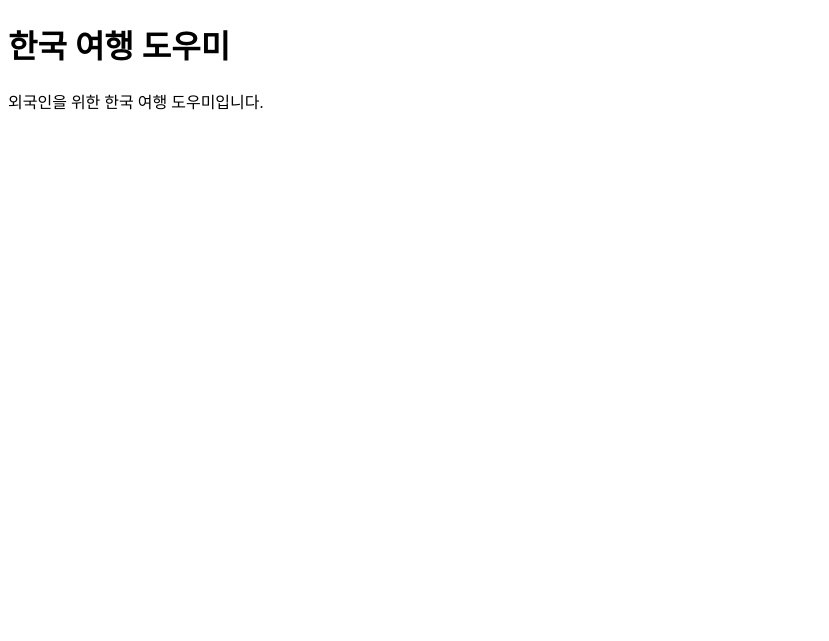
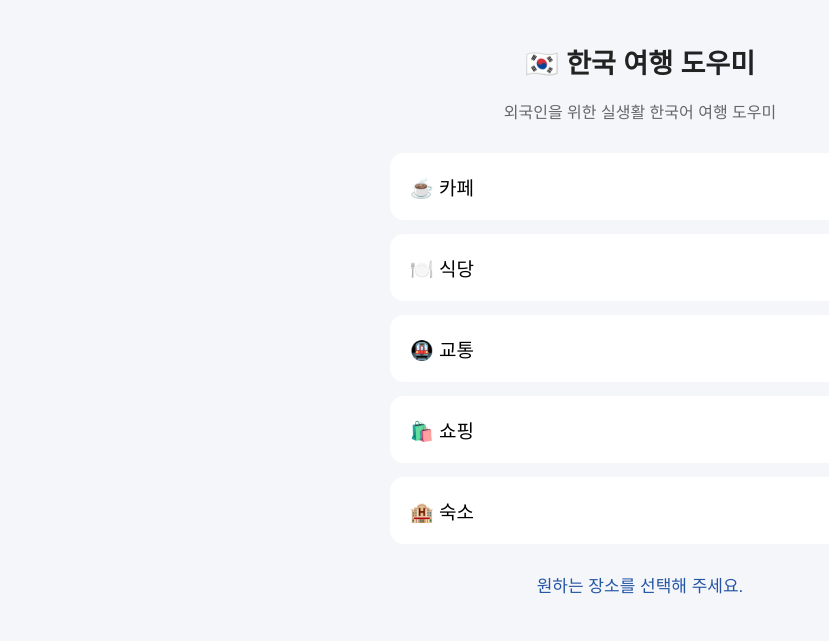
Before and after one commit to Starestkor/Korean-Travel-Assistant, a plain HTML site: page index.html in a window 1280 px wide. Shown: the whole page, without its empty margins (0-829 px from the left). Drawn offline with Linux system fonts and the light colour scheme.

Commit message:
Enhance Korean Travel Assistant layout and interactivity
Added styling and interactive buttons for user selections.

```diff
--- a/index.html
+++ b/index.html
@@ -1,12 +1,155 @@
-<!DOCTYPE html> <!-- HTML 문서임을 선언 -->
-<html lang="ko"> <!-- 한국어 문서 시작 -->
-<head> <!-- 문서 설정 시작 -->
-    <meta charset="UTF-8"> <!-- 한글 인코딩 설정 -->
-    <meta name="viewport" content="width=device-width, initial-scale=1.0"> <!-- 모바일 화면에 맞춤 -->
-    <title>Korean Travel Assistant</title> <!-- 브라우저 제목 -->
-</head> <!-- 문서 설정 끝 -->
-<body> <!-- 화면에 표시할 내용 시작 -->
-    <h1>한국 여행 도우미</h1> <!-- 가장 큰 제목 -->
-    <p>외국인을 위한 한국 여행 도우미입니다.</p> <!-- 설명 문장 -->
-</body> <!-- 화면에 표시할 내용 끝 -->
-</html> <!-- HTML 문서 끝 -->
+
+<!DOCTYPE html>
+<!-- HTML 문서의 시작을 알립니다. -->
+<html lang="ko">
+<!-- 페이지의 기본 언어를 한국어로 설정합니다. -->
+
+<head>
+    <!-- 브라우저에 필요한 설정을 작성합니다. -->
+    <meta charset="UTF-8">
+    <!-- 한글이 깨지지 않도록 설정합니다. -->
+    <meta name="viewport" content="width=device-width, initial-scale=1.0">
+    <!-- 휴대폰 화면 크기에 맞게 페이지를 표시합니다. -->
+    <title>Korean Travel Assistant</title>
+    <!-- 브라우저 탭에 표시될 제목입니다. -->
+
+    <style>
+        /* 페이지 전체의 기본 디자인입니다. */
+        body {
+            /* 기본 글꼴을 설정합니다. */
+            font-family: Arial, sans-serif;
+            /* 페이지 바깥 여백을 제거합니다. */
+            margin: 0;
+            /* 페이지 배경색을 설정합니다. */
+            background-color: #f5f6fa;
+            /* 글자 색상을 설정합니다. */
+            color: #222222;
+            /* 글자와 요소의 간격을 설정합니다. */
+            padding: 24px;
+        }
+
+        /* 메인 화면의 제목입니다. */
+        h1 {
+            /* 제목을 가운데 정렬합니다. */
+            text-align: center;
+            /* 제목 크기를 설정합니다. */
+            font-size: 27px;
+        }
+
+        /* 페이지 소개 문장입니다. */
+        .description {
+            /* 문장을 가운데 정렬합니다. */
+            text-align: center;
+            /* 글자 색상을 회색으로 설정합니다. */
+            color: #666666;
+            /* 아래쪽 여백을 설정합니다. */
+            margin-bottom: 30px;
+        }
+
+        /* 장소 버튼들을 담는 영역입니다. */
+        .place-list {
+            /* 버튼을 세로 방향으로 배치합니다. */
+            display: flex;
+            /* 세로 방향으로 정렬합니다. */
+            flex-direction: column;
+            /* 버튼 사이의 간격을 설정합니다. */
+            gap: 14px;
+            /* 최대 너비를 설정합니다. */
+            max-width: 500px;
+            /* 화면 가운데에 배치합니다. */
+            margin: 0 auto;
+        }
+
+        /* 각각의 장소 버튼 디자인입니다. */
+        .place-button {
+            /* 버튼 안쪽 여백을 설정합니다. */
+            padding: 20px;
+            /* 테두리를 제거합니다. */
+            border: none;
+            /* 모서리를 둥글게 만듭니다. */
+            border-radius: 14px;
+            /* 버튼 배경색을 흰색으로 설정합니다. */
+            background-color: white;
+            /* 글자 크기를 설정합니다. */
+            font-size: 19px;
+            /* 글자를 왼쪽으로 정렬합니다. */
+            text-align: left;
+            /* 마우스 포인터 모양을 변경합니다. */
+            cursor: pointer;
+        }
+
+        /* 버튼을 눌렀을 때의 배경색입니다. */
+        .place-button:active {
+            /* 누르는 동안 배경색을 변경합니다. */
+            background-color: #dce8ff;
+        }
+
+        /* 선택 결과를 보여주는 영역입니다. */
+        #result {
+            /* 결과 영역의 위쪽 여백입니다. */
+            margin-top: 28px;
+            /* 결과 글자를 가운데 정렬합니다. */
+            text-align: center;
+            /* 결과 글자 크기를 설정합니다. */
+            font-size: 17px;
+            /* 결과 글자 색상을 설정합니다. */
+            color: #2455a4;
+        }
+    </style>
+</head>
+
+<body>
+    <!-- 메인 화면의 제목입니다. -->
+    <h1>🇰🇷 한국 여행 도우미</h1>
+
+    <!-- 웹사이트의 간단한 소개입니다. -->
+    <p class="description">
+        외국인을 위한 실생활 한국어 여행 도우미
+    </p>
+
+    <!-- 사용자가 선택할 장소 목록입니다. -->
+    <div class="place-list">
+
+        <!-- 카페 선택 버튼입니다. -->
+        <button class="place-button" onclick="selectPlace('카페')">
+            ☕ 카페
+        </button>
+
+        <!-- 식당 선택 버튼입니다. -->
+        <button class="place-button" onclick="selectPlace('식당')">
+            🍽️ 식당
+        </button>
+
+        <!-- 교통 선택 버튼입니다. -->
+        <button class="place-button" onclick="selectPlace('교통')">
+            🚇 교통
+        </button>
+
+        <!-- 쇼핑 선택 버튼입니다. -->
+        <button class="place-button" onclick="selectPlace('쇼핑')">
+            🛍️ 쇼핑
+        </button>
+
+        <!-- 숙소 선택 버튼입니다. -->
+        <button class="place-button" onclick="selectPlace('숙소')">
+            🏨 숙소
+        </button>
+
+    </div>
+
+    <!-- 사용자가 선택한 장소를 표시합니다. -->
+    <p id="result">원하는 장소를 선택해 주세요.</p>
+
+    <script>
+        // 사용자가 장소 버튼을 누르면 실행되는 함수입니다.
+        function selectPlace(place) {
+
+            // 선택한 장소를 화면에 표시합니다.
+            document.getElementById("result").textContent =
+                place + "을(를) 선택했습니다!";
+
+        }
+    </script>
+</body>
+</html>
+<!-- HTML 문서의 끝입니다. -->
```
